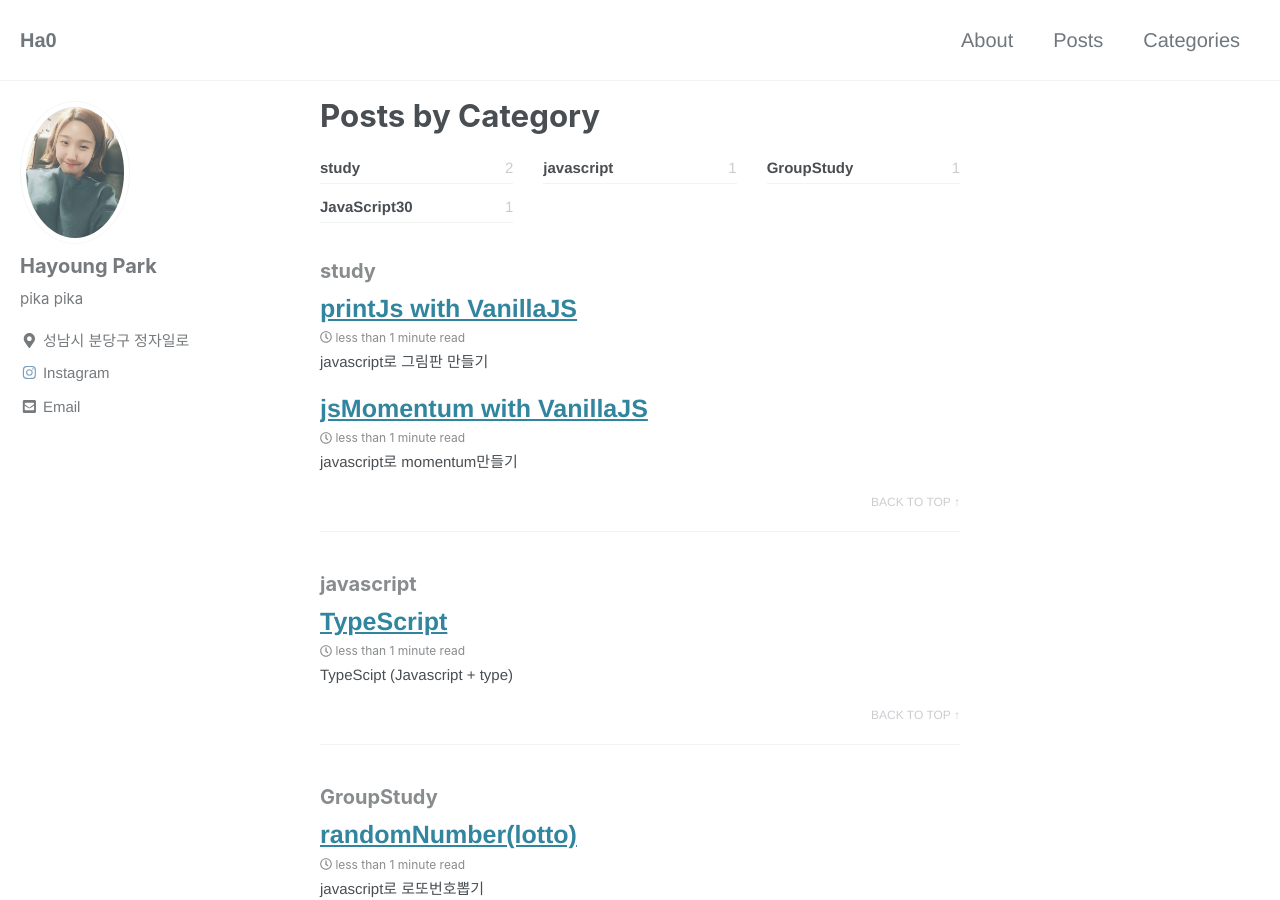
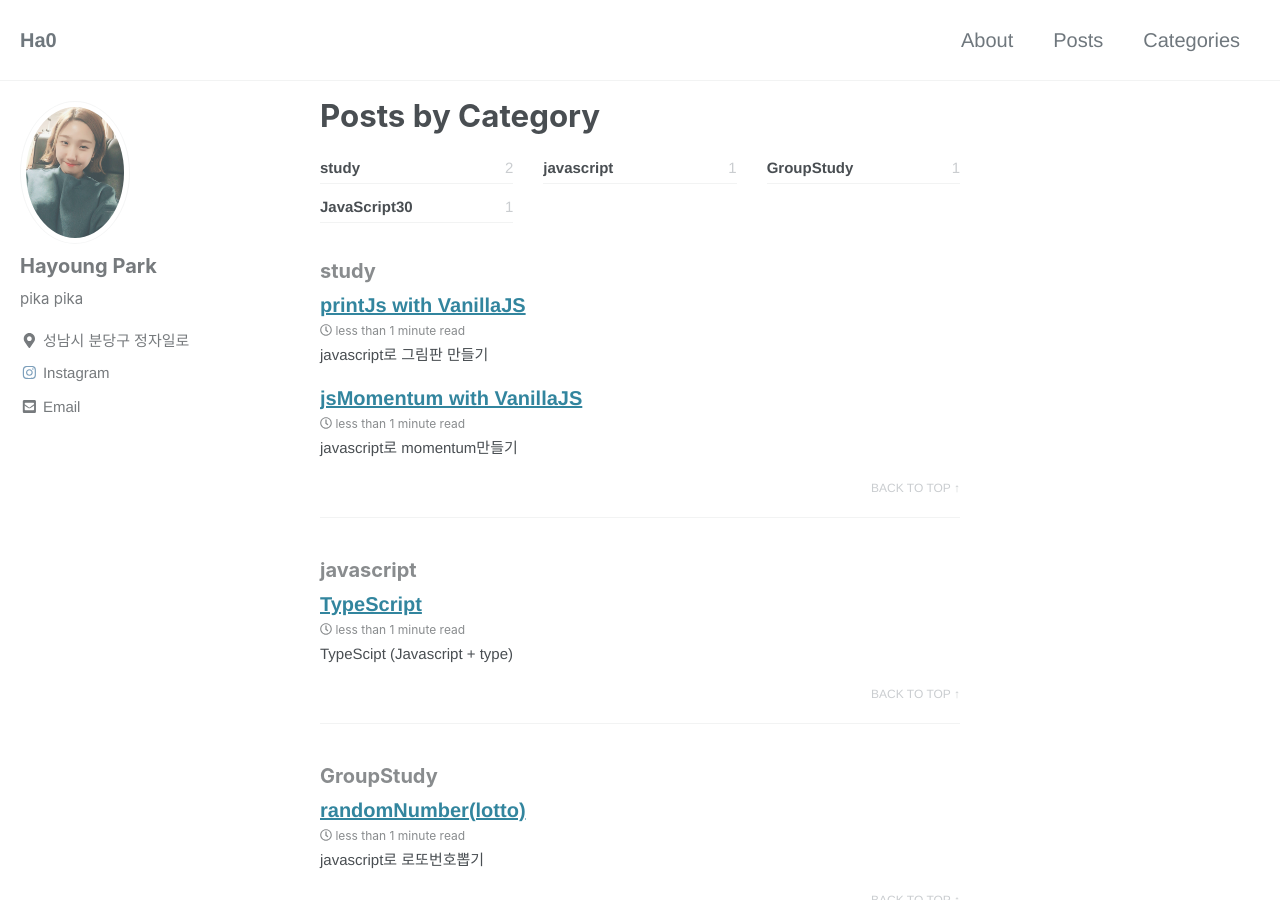
Before and after one commit to ha0ha0/ha0ha0.github.io, a Jekyll site: the page built from _pages/category-archive.md, in a window 1280 px wide and 900 px high. Built offline with Jekyll 4.4.1, drawn with Linux system fonts in a browser that asks for light colours; cached includes are drawn as plain includes; nearby versions of some CDN libraries; some web fonts are replaced.

Commit message:
font property modify

```diff
--- a/assets/css/main.scss
+++ b/assets/css/main.scss
@@ -9,7 +9,7 @@
 @import url('https://fonts.googleapis.com/css?family=Neucha');
 
 
-* {font-family:"Noto Sans KR", "Source Sans Pro", "Helvetica Neue", Helvetica, Arial, sans-serif,/*'BM JUA', 'nanumGothic', 'Dotum', sans-serif;*//*letter-spacing:-1px;*/}
+* {font-family:/*"Noto Sans KR",*/"Source Sans Pro", "Helvetica Neue", Helvetica, Arial, sans-serif}
 html {
     font-size: 14px; // change to whatever
 
@@ -25,6 +25,7 @@
       font-size: 20px; // change to whatever
     }
 }
+.archive__item-title{font-size: 1em;}
 
 .page__content p,.page__content li,.page__content dl{
     font-size:0.75em;
```
